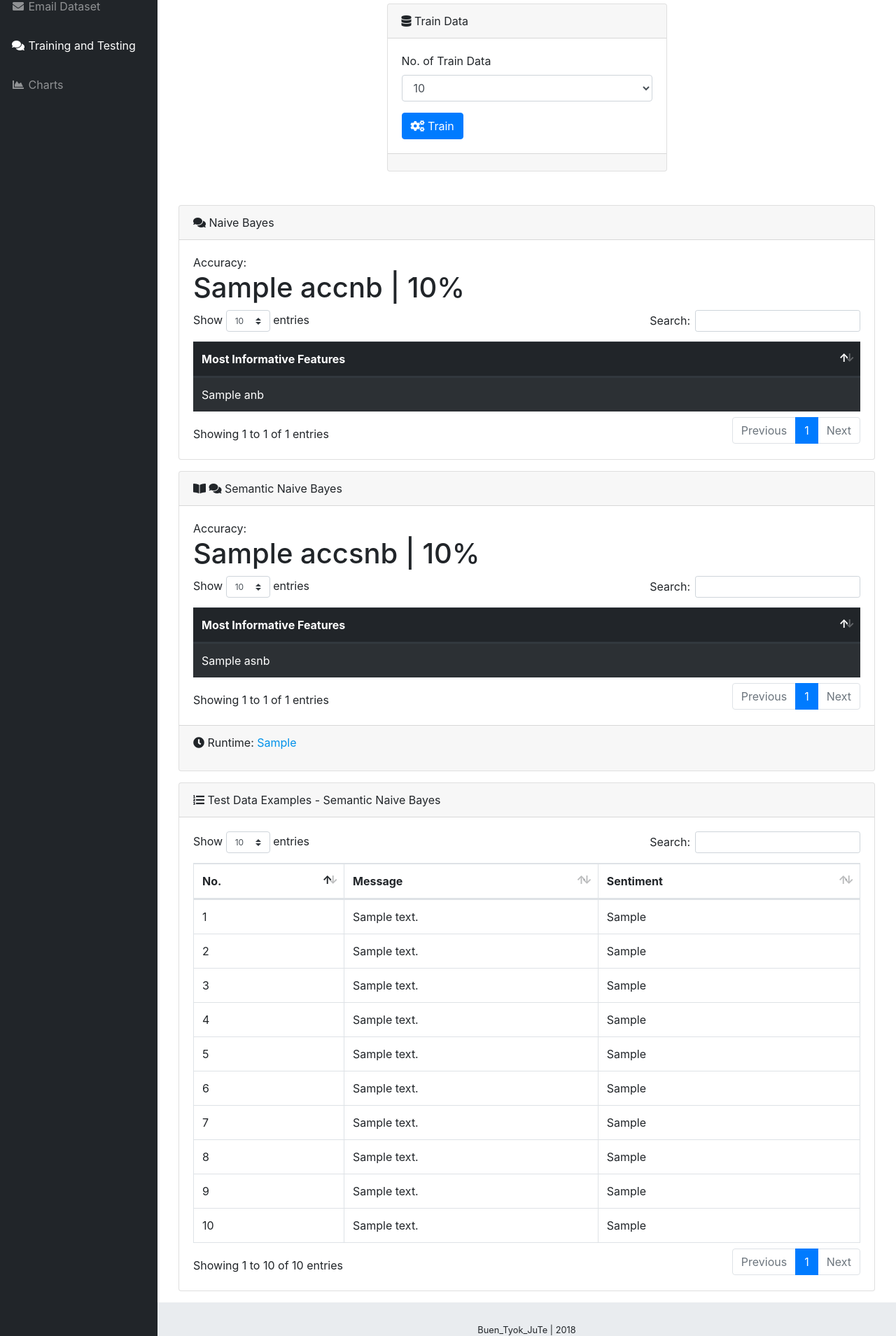
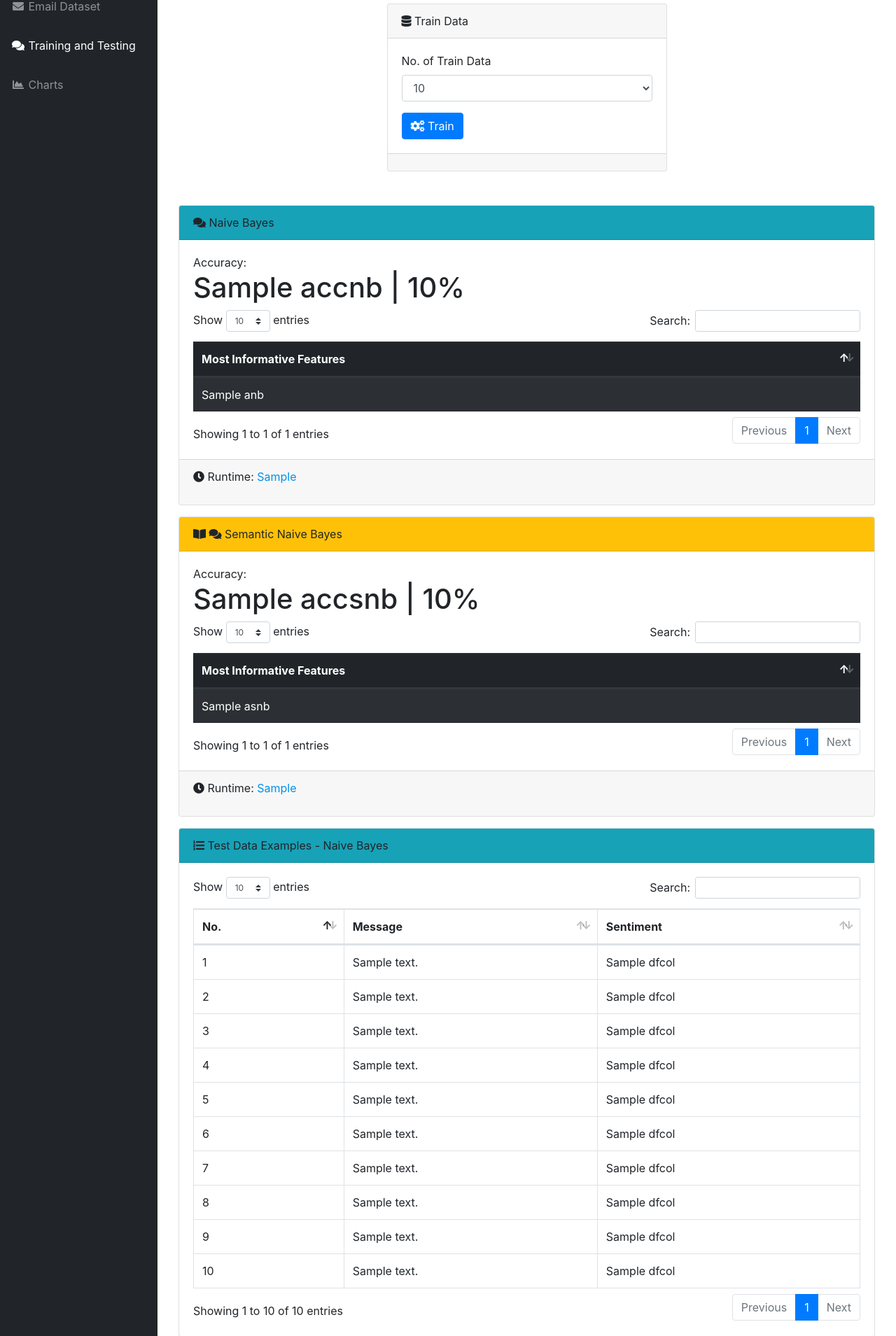
Before and after one commit to michaeljbuen/SA_NB_thesis, a Flask app: template templates/nb.html in a window 1280 px wide. Shown: the part 131-2040 px from the top of the page at 70% size. Run offline with Flask 2, Linux system fonts and the light colour scheme; the template is opened without the code that fills it: most values are stand-ins (such as "Sample title", 1, 10 or a date in 2020); parts of the project's set-up code (start-up, migrations or seed data) failed here and were passed over; some libraries are stand-ins or nearby versions.

Commit message:
Jan. 15, 2018
Signed-off-by: michaeljbuen <michaeljosephbuen27@gmail.com>

```diff
--- a/app.py
+++ b/app.py
@@ -85,15 +85,14 @@ def nb():
 @app.route('/naivebayes/train')
 def bp_nb():
     if tr == []:
-        for i in range(0, 15):
-            i=i+1
+        for i in range(0, 10):
             run_nb(i)
 
     anb, accnb, t, dfcol = analyze_nb()
     asnb, accsnb, t2, dfcol2 = analyze_snb()
 
-    ft = t+t2
-    return render_template('nb.html',dt=dt, anb=anb, asnb = asnb, accnb = accnb, accsnb = accsnb, ft=ft, df=df, dfcol=dfcol, dfcol2=dfcol2)
+
+    return render_template('nb.html',dt=dt, anb=anb, asnb = asnb, accnb = accnb, accsnb = accsnb, t=t, t2=t2, df=df, dfcol=dfcol, dfcol2=dfcol2)
 
 if __name__ == '__main__':
     app.run(debug=True)
--- a/nlp.py
+++ b/nlp.py
@@ -35,9 +35,9 @@ t_rf = list()
 
 
 def run_nb(id):
-    id = id+1
+    id = id
     start = time.time()
-    rawtext = df['content'][id - 1]
+    rawtext = df['content'][id]
     # NLP Stuff
     blob = TextBlob(rawtext)
     #received_text2 = blob
@@ -121,7 +121,7 @@ def analyze_nb():
 
 
     #train_set, test_set = feature_set_tr[0:5], feature_set_tr[5:10]
-    train_set, test_set = feature_set_tr, feature_set_t
+    train_set, test_set = feature_set_t, feature_set_tr
 
 
 
@@ -152,9 +152,9 @@ def analyze_nb():
 
     end = time.time()
 
-    final_time = end-start
+    final_time = end - start
 
-    for i in range (20,30):
+    for i in range (30,40):
         dfcol.append(classifier.classify({j: (j in word_tokenize(df['content'][i].lower())) for j in vocabulary_tr}))
 
     return (anb, acc, final_time, dfcol)
@@ -224,11 +224,15 @@ def analyze_snb():
     asnb, acc = classifier.show_most_informative_features(), nltk.classify.accuracy(classifier, test_set)
 
     end = time.time()
-    final_time = time.time()-start
+    final_time = end - start
+
     # return nltk.classify.accuracy(classifier, test_set)
 
-    for i in range (20,30):
+    for i in range (30,40):
         dfcol.append(classifier.classify({j: (j in word_tokenize(df['content'][i].lower())) for j in all_words_tr}))
+
+
+
 
     return (asnb, acc, final_time, dfcol)
 def process(id):
--- a/templates/nb.html
+++ b/templates/nb.html
@@ -88,7 +88,7 @@
 
                 <div class="card mb-3">
 
-                     <div class="card-header">
+                     <div class="card-header bg-info">
                         <i class="fas fa-comments"></i>
                       Naive Bayes</div>
                     <div class="card-body">
@@ -116,10 +116,11 @@
                                                     </table>
                                                   </div>
                     </div>
+                <div class="card-footer"><p><i class="fa fa-clock"></i> Runtime: <span style="color:#0091EA;">{{ t }} </span></p></div>
                 </div>
 
                 <div class="card mb-3">
-                    <div class="card-header">
+                    <div class="card-header bg-warning">
                        <i class="fas fa-book-open"></i> <i class="fas fa-comments"></i>
                       Semantic Naive Bayes</div>
                     <div class="card-body">
@@ -147,11 +148,54 @@
                                                     </table>
                                                   </div>
                     </div>
-                    <div class="card-footer"><p><i class="fa fa-clock"></i> Runtime: <span style="color:#0091EA;">{{ ft }} </span></p></div>
+                    <div class="card-footer"><p><i class="fa fa-clock"></i> Runtime: <span style="color:#0091EA;">{{ t2 }} </span></p></div>
                     </div>
+        <div class="card mb-3">
+            <div class="card-header bg-info">
+                <i class="fas fa-list-ol"></i>
+              Test Data Examples - Naive Bayes</div>
+            <div class="card-body">
+              <div class="table-responsive">
+                <table class="display table table-bordered" id="dataTable3" width="100%" cellspacing="0">
+                  <thead>
+                    <tr>
+                      <th>No.</th>
+
+                      <th>Message</th>
+                      <th>Sentiment</th>
+                    </tr>
+                  </thead>
+                  <tfoot>
+
+                  </tfoot>
+                  <tbody>
+                  {% for i in range(0,10) %}
+                      <tr>
+
+                      <td>{{ i+1 }}</td>
+                        <td>{{ df['content'][i+30] }}</td>
+                          {#<{% if sentiment[i]>0 %}
+                              <td>Positive</td>
+                          {% elif sentiment[i]<0%}
+                              <td>Negative</td>
+                          {% else %}
+                              <td>Neutral</td>
+                          {% endif %}#}
+                    <td>  {{ dfcol[i] }}</td>
+
+                    </tr>
+                  {% endfor %}
+
+                  </tbody>
+                </table>
+              </div>
+            </div>
+{#            <div class="card-footer small text-muted">Updated: {{ dt }}</div>#}
+          </div>
+
 
         <div class="card mb-3">
-            <div class="card-header">
+            <div class="card-header bg-warning">
                 <i class="fas fa-list-ol"></i>
               Test Data Examples - Semantic Naive Bayes</div>
             <div class="card-body">
@@ -173,7 +217,7 @@
                       <tr>
 
                       <td>{{ i+1 }}</td>
-                        <td>{{ df['content'][i+20] }}</td>
+                        <td>{{ df['content'][i+30] }}</td>
                           {#<{% if sentiment[i]>0 %}
                               <td>Positive</td>
                           {% elif sentiment[i]<0%}
```
